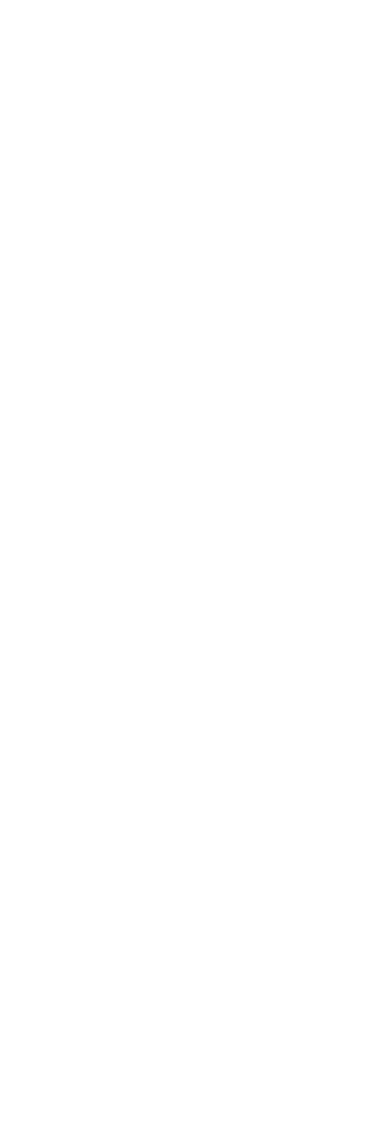
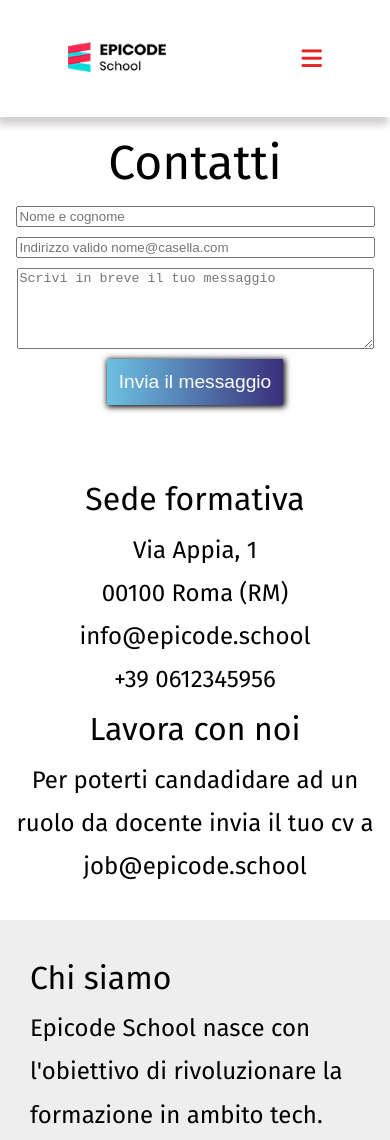
Before and after one commit to Lellozzo/U1-W2-D5-Esercizio, a plain HTML site: page contatti.html in a window 390 px wide. Shown: the top 1140 px of the page. Before the commit the page ends 844 px from the top, so only its background shows below. Drawn offline with Linux system fonts and the light colour scheme.

Commit message:
V.2 mobile finished

```diff
--- a/assets/css/stile.css
+++ b/assets/css/stile.css
@@ -21,7 +21,7 @@ h2,
 h3,
 h4,
 h5 {
-  font-size: 3.5rem;
+  font-size: 3rem;
 }
 
 /* HEADER */
@@ -74,6 +74,10 @@ header {
 
 ul {
   list-style-type: none;
+}
+
+ul li {
+  font-size: 16px;
 }
 /* MAIN */
 
@@ -214,9 +218,9 @@ ul {
   font-size: 2rem;
 }
 
-#tabella-mobile div p: {
+/* #tabella-mobile div p: {
   font-size: 16px;
-}
+} */
 
 .colonna1-div1 {
   grid-column: 1/2;
@@ -273,15 +277,66 @@ ul {
   color: #e42424;
   font-size: 60px;
 }
-/* FOOTER */
+
+/* PAGINA CONTATTI */
+
+.sezione2-contatti {
+  display: flex;
+  flex-direction: column;
+  align-items: center;
+  padding: 4%;
+  margin-bottom: 4%;
+}
+
+.sezione2-contatti p {
+  text-align: center;
+}
+
+.sezione2-contatti h3 {
+  font-size: 2rem;
+}
+.sezione1-contatti {
+  text-align: center;
+}
+
+.sezione1-contatti button {
+  color: white;
+  font-size: 1.2rem;
+  margin-top: 0;
+  margin-bottom: 20px;
+  background: rgb(108, 193, 226);
+  background: linear-gradient(90deg, rgba(108, 193, 226, 1) 0%, rgba(57, 47, 122, 1) 100%);
+  color: white;
+  border: none;
+  box-shadow: 1px 1px 6px 1px black;
+  padding: 12px;
+  cursor: pointer;
+  width: auto;
+}
+
+.sezione1-contatti form {
+  display: flex;
+  flex-direction: column;
+  align-items: center;
+  text-align: center;
+  width: 100%;
+  margin-bottom: 30px;
+}
+.sezione1-contatti form input,
+.sezione1-contatti form textarea {
+  width: 90%;
+  max-width: 500px;
+  margin-bottom: 10px;
+}
 
 footer {
   padding: 30px;
   background-color: rgb(238, 238, 238);
+  font-size: 1.5rem;
 }
 
 footer h5 {
-  font-size: 2.2rem;
+  font-size: 2rem;
 }
 
 .footer {
--- a/contatti.html
+++ b/contatti.html
@@ -0,0 +1,82 @@
+<!DOCTYPE html>
+<html lang="it">
+  <head>
+    <meta charset="UTF-8" />
+    <meta name="viewport" content="width=device-width,initial-scale=1" />
+    <meta name="description" content="Epicode School: Contattaci per i corsi di Front End Developer" />
+    <script src="https://kit.fontawesome.com/c8135070a1.js" crossorigin="anonymous"></script>
+    <link rel="stylesheet" href="./assets/css/reset.css" />
+    <link rel="stylesheet" href="./assets/css/stile.css" />
+    <link rel="preconnect" href="https://fonts.googleapis.com" />
+    <link rel="preconnect" href="https://fonts.gstatic.com" crossorigin />
+    <link
+      href="https://fonts.googleapis.com/css2?family=Fira+Sans:ital,wght@0,100;0,200;0,300;0,400;0,500;0,600;0,700;0,800;0,900;1,100;1,200;1,300;1,400;1,500;1,600;1,700;1,800;1,900&display=swap"
+      rel="stylesheet"
+    />
+    <title>Epicode - Contatti</title>
+  </head>
+  <header>
+    <div>
+      <picture>
+        <img class="img-logo" src="./assets/images/logo.png" alt="Logo Epicode School" />
+      </picture>
+    </div>
+    <div class="menu">
+      <i class="fa-solid fa-bars down w3-large"></i>
+      <div class="tendina">
+        <ul>
+          <li><a href="./index.html">Home</a></li>
+          <li><a href="./chi-siamo.html">Chi Siamo</a></li>
+        </ul>
+      </div>
+    </div>
+  </header>
+  <div class="sezione1-contatti">
+    <h3>Contatti</h3>
+    <form method="" action="">
+        <input type="text" name="name" id="name" placeholder="Nome e cognome">
+        <input type="email" name="email" id="email" placeholder="Indirizzo valido nome@casella.com">
+        <textarea name="text" id="text" rows="5" placeholder="Scrivi in breve il tuo messaggio"></textarea>
+        <span><button type="submit">Invia il messaggio</button></span>
+      </form>
+
+  </div>
+  <div class="sezione2-contatti">
+    <h3>Sede formativa</h3>
+    <p>Via Appia, 1</p>
+    <p>00100 Roma (RM)</p>
+    <p>info@epicode.school</p>
+    <p>+39 0612345956</p>
+    <h3>Lavora con noi</h3>
+    <div>
+    <p>Per poterti candadidare ad un ruolo da docente invia il tuo cv a job@epicode.school</p>
+  </div>
+  </div>
+  <footer>
+    <div class="footer">
+      <div class="primo-div-footer">
+        <h5>Chi siamo</h5>
+        <p>Epicode School nasce con l'obiettivo di rivoluzionare la formazione in ambito tech.</p>
+      </div>
+      <div>
+        <h5>Ti piace ciò che vedi? <br />Condividilo con i tuoi amici!</h5>
+        <i class="fa-brands fa-square-facebook"></i>
+        <i class="fa-brands fa-linkedin"></i>
+        <i class="fa-brands fa-square-instagram"></i>
+      </div>
+      <div>
+        <h5>Iscriviti alla nostra <br />newletter</h5>
+        <fieldset>
+          <div>
+            <input type="email" name="email" />
+            <span><button type="submit">Va bene!</button></span>
+          </div>
+        </fieldset>
+      </div>
+      <div class="address">
+        <address>&copy; 2021 Epicode Web Developer school - Via Appia, 1 00100 Roma (RM) - Tel. 06-12345678</address>
+      </div>
+    </div>
+  </footer>
+  <body>
+</html>
```
Also changed, not shown: chi-siamo.html (+1 -2 lines), index.html (+4 -2 lines).
